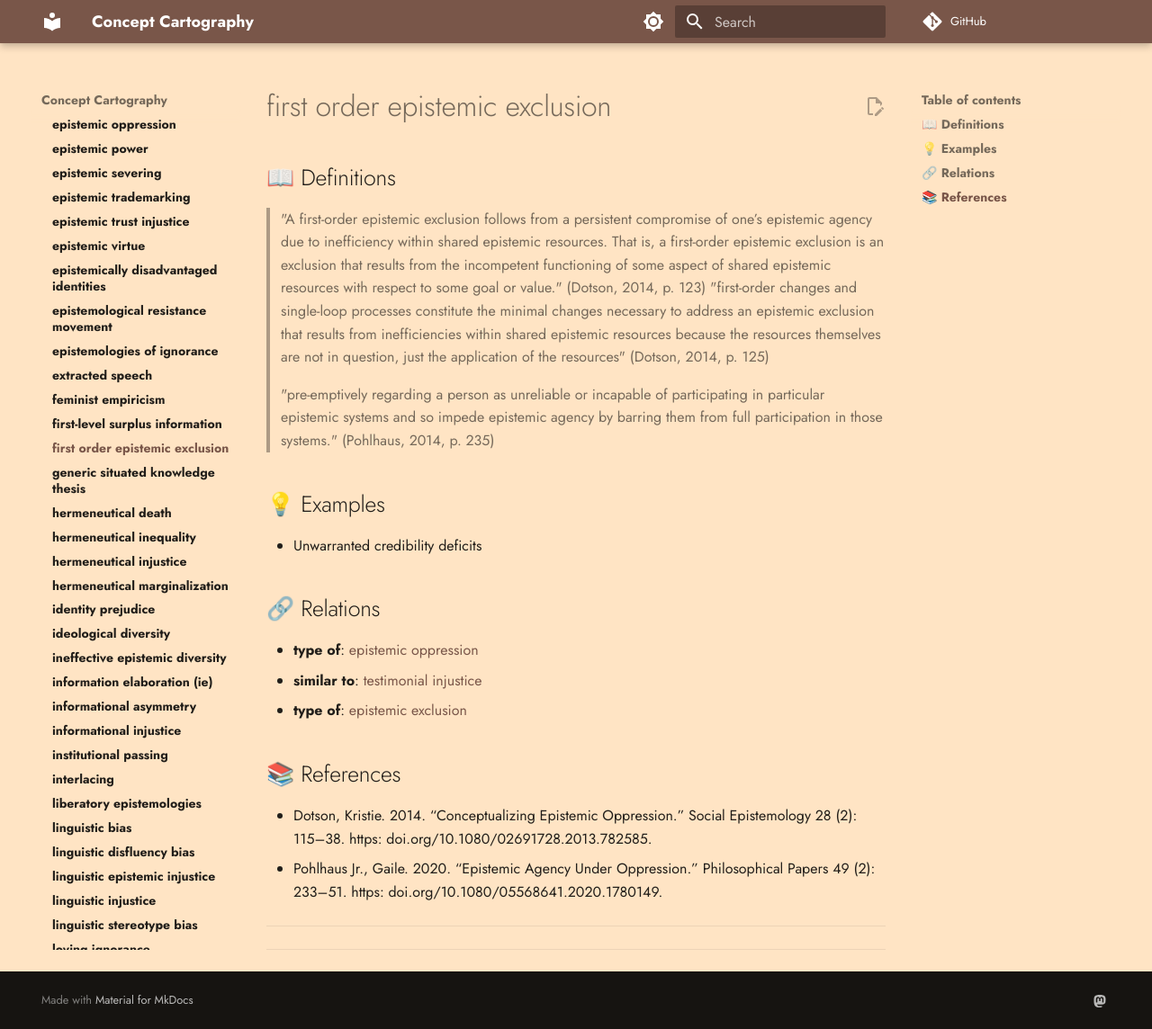
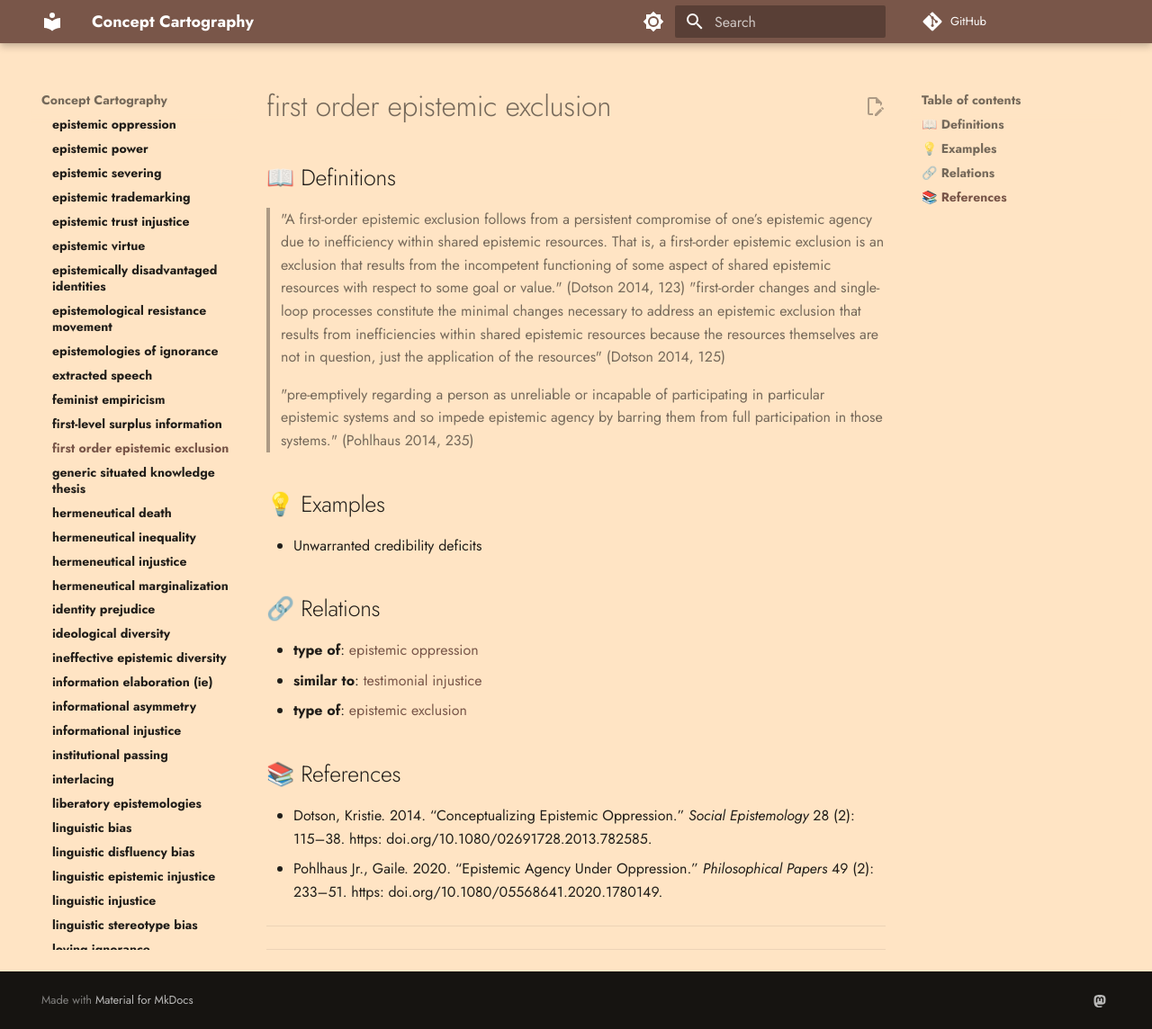
Before and after one commit to conceptcartography/conceptcartography, an MkDocs documentation site: the page built from docs/concepts/first-order-epistemic-exclusion.md, in a window 1280 px wide and 1144 px high. Shown: the whole window at 90% size. Built offline with MkDocs 1.6.1 and Material for MkDocs 9.7.7, drawn with Linux system fonts in a browser that asks for light colours; comment, search, counter and statistics services are not loaded; the version menu is left out.

Commit message:
Update reference format

```diff
--- a/docs/concepts/first-order-epistemic-exclusion.md
+++ b/docs/concepts/first-order-epistemic-exclusion.md
@@ -2,9 +2,9 @@
 
 ## 📖 Definitions
 
-> "A first-order epistemic exclusion follows from a persistent compromise of one’s epistemic agency due to inefficiency within shared epistemic resources. That is, a first-order epistemic exclusion is an exclusion that results from the incompetent functioning of some aspect of shared epistemic resources with respect to some goal or value." (Dotson, 2014, p. 123) "first-order changes and single-loop processes constitute the minimal changes necessary to address an epistemic exclusion that results from inefficiencies within shared epistemic resources because the resources themselves are not in question, just the application of the resources" (Dotson, 2014, p. 125)
+> "A first-order epistemic exclusion follows from a persistent compromise of one’s epistemic agency due to inefficiency within shared epistemic resources. That is, a first-order epistemic exclusion is an exclusion that results from the incompetent functioning of some aspect of shared epistemic resources with respect to some goal or value." (Dotson 2014, 123) "first-order changes and single-loop processes constitute the minimal changes necessary to address an epistemic exclusion that results from inefficiencies within shared epistemic resources because the resources themselves are not in question, just the application of the resources" (Dotson 2014, 125)
 
-> "pre-emptively regarding a person as unreliable or incapable of participating in particular epistemic systems and so impede epistemic agency by barring them from full participation in those systems." (Pohlhaus, 2014, p. 235)
+> "pre-emptively regarding a person as unreliable or incapable of participating in particular epistemic systems and so impede epistemic agency by barring them from full participation in those systems." (Pohlhaus 2014, 235)
 
 ## 💡 Examples
 
@@ -18,8 +18,8 @@
 
 ## 📚 References
 
-- Dotson, Kristie. 2014. “Conceptualizing Epistemic Oppression.” Social Epistemology 28 (2): 115–38. https: doi.org/10.1080/02691728.2013.782585.
-- Pohlhaus Jr., Gaile. 2020. “Epistemic Agency Under Oppression.” Philosophical Papers 49 (2): 233–51. https: doi.org/10.1080/05568641.2020.1780149.
+- Dotson, Kristie. 2014. “Conceptualizing Epistemic Oppression.” _Social Epistemology_ 28 (2): 115–38. https: doi.org/10.1080/02691728.2013.782585.
+- Pohlhaus Jr., Gaile. 2020. “Epistemic Agency Under Oppression.” _Philosophical Papers_ 49 (2): 233–51. https: doi.org/10.1080/05568641.2020.1780149.
 ---
 
 <script src="https://giscus.app/client.js"
```
